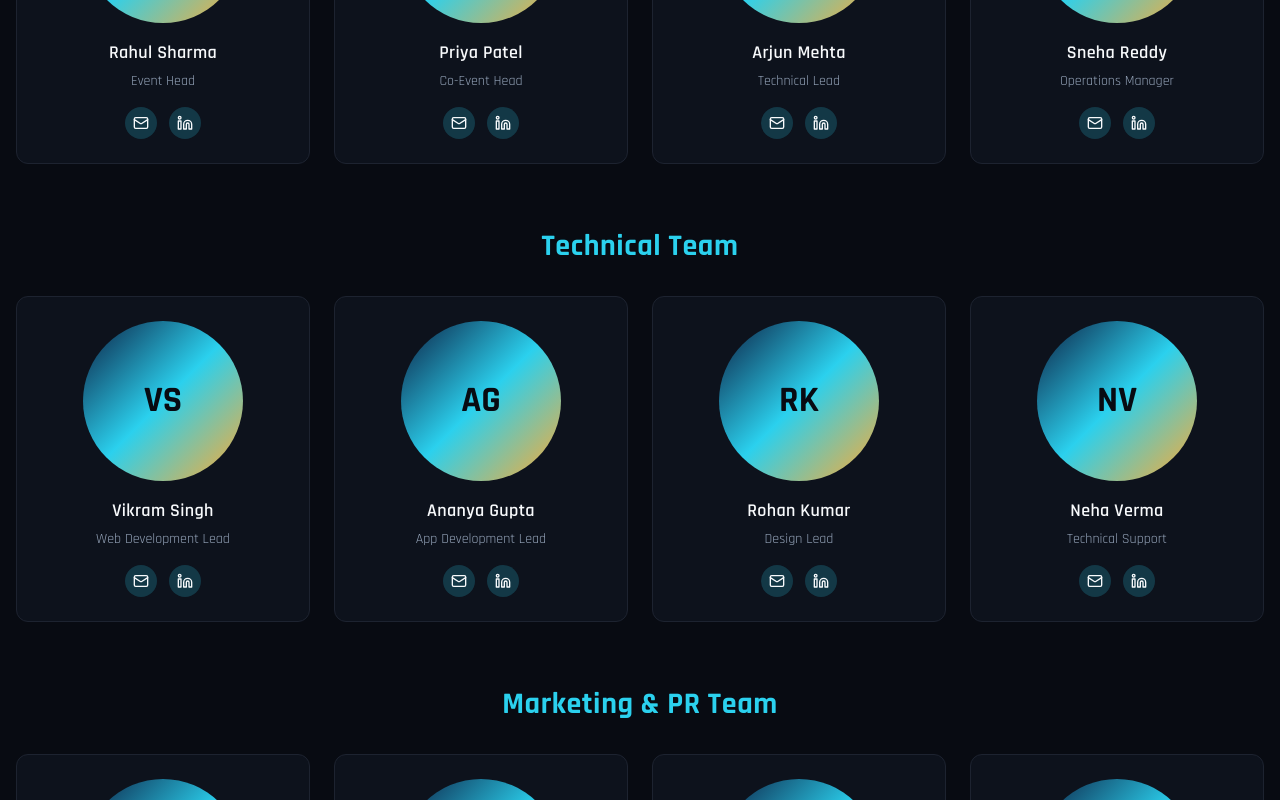
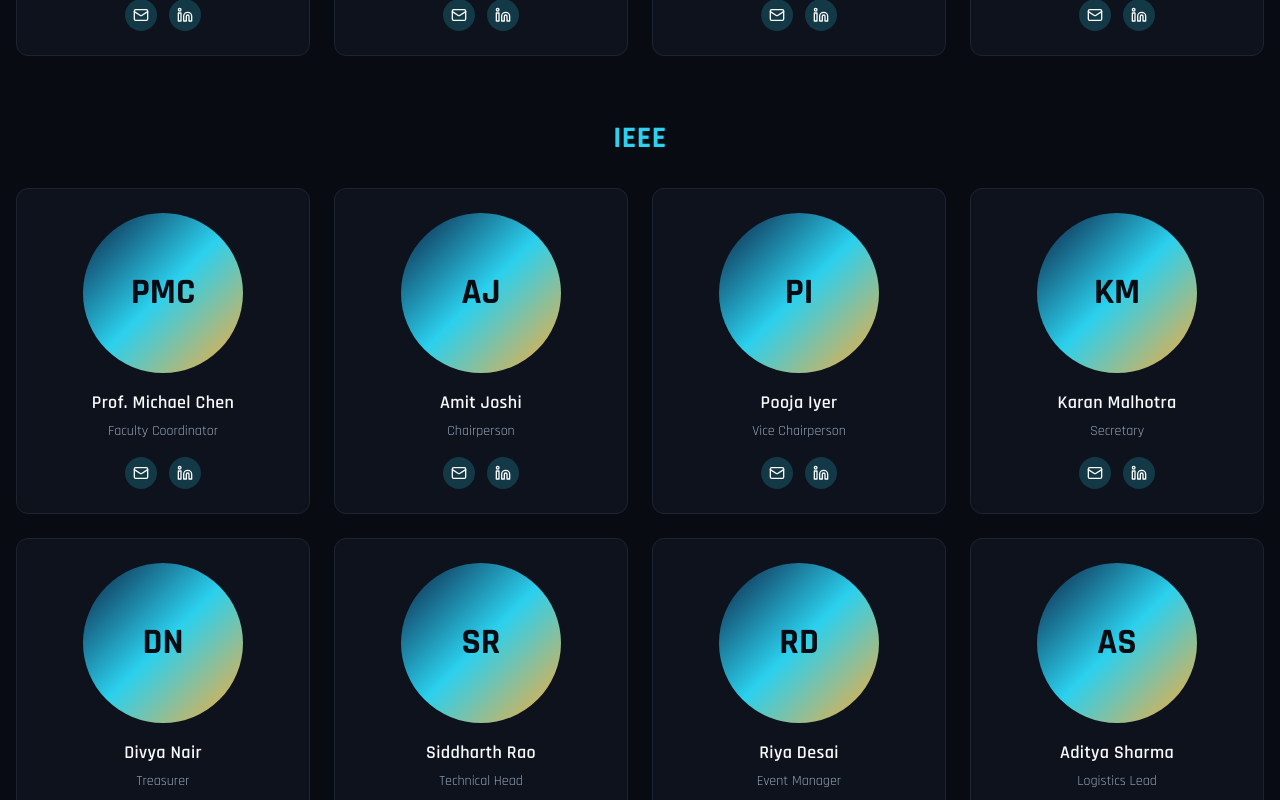
Before and after one commit to CodeWithRushil/arrival-event-hub, a React (Vite) app: page /team in a window 1280 px wide. Shown: the part 960-1760 px from the top of the page. Built offline with nearby package versions, Linux system fonts and the light colour scheme; the HTML template or start-up script is replaced by a standard one.

Commit message:
Refactor team section

```diff
--- a/src/pages/Team.tsx
+++ b/src/pages/Team.tsx
@@ -1,48 +1,31 @@
 import { Mail, Linkedin } from "lucide-react";
 
 const Team = () => {
-  const teamCategories = [
+  const clubs = [
     {
-      title: "Faculty Coordinators",
+      name: "SIAM",
       members: [
         { name: "Dr. Sarah Johnson", role: "Faculty Advisor", email: "sarah.j@college.edu" },
-        { name: "Prof. Michael Chen", role: "Technical Coordinator", email: "m.chen@college.edu" },
+        { name: "Rahul Sharma", role: "President", email: "rahul@college.edu" },
+        { name: "Priya Patel", role: "Vice President", email: "priya@college.edu" },
+        { name: "Arjun Mehta", role: "Technical Lead", email: "arjun@college.edu" },
+        { name: "Sneha Reddy", role: "Event Coordinator", email: "sneha@college.edu" },
+        { name: "Vikram Singh", role: "Web Development Lead", email: "vikram@college.edu" },
+        { name: "Ananya Gupta", role: "Marketing Head", email: "ananya@college.edu" },
+        { name: "Rohan Kumar", role: "Design Lead", email: "rohan@college.edu" },
       ],
     },
     {
-      title: "Core Organizing Committee",
+      name: "IEEE",
       members: [
-        { name: "Rahul Sharma", role: "Event Head", email: "rahul@college.edu" },
-        { name: "Priya Patel", role: "Co-Event Head", email: "priya@college.edu" },
-        { name: "Arjun Mehta", role: "Technical Lead", email: "arjun@college.edu" },
-        { name: "Sneha Reddy", role: "Operations Manager", email: "sneha@college.edu" },
-      ],
-    },
-    {
-      title: "Technical Team",
-      members: [
-        { name: "Vikram Singh", role: "Web Development Lead", email: "vikram@college.edu" },
-        { name: "Ananya Gupta", role: "App Development Lead", email: "ananya@college.edu" },
-        { name: "Rohan Kumar", role: "Design Lead", email: "rohan@college.edu" },
-        { name: "Neha Verma", role: "Technical Support", email: "neha@college.edu" },
-      ],
-    },
-    {
-      title: "Marketing & PR Team",
-      members: [
-        { name: "Amit Joshi", role: "Marketing Head", email: "amit@college.edu" },
-        { name: "Pooja Iyer", role: "Social Media Lead", email: "pooja@college.edu" },
-        { name: "Karan Malhotra", role: "Content Head", email: "karan@college.edu" },
-        { name: "Divya Nair", role: "PR Coordinator", email: "divya@college.edu" },
-      ],
-    },
-    {
-      title: "Logistics & Operations",
-      members: [
-        { name: "Siddharth Rao", role: "Logistics Head", email: "siddharth@college.edu" },
-        { name: "Riya Desai", role: "Venue Coordinator", email: "riya@college.edu" },
-        { name: "Aditya Sharma", role: "Registration Lead", email: "aditya@college.edu" },
-        { name: "Kavya Menon", role: "Hospitality Head", email: "kavya@college.edu" },
+        { name: "Prof. Michael Chen", role: "Faculty Coordinator", email: "m.chen@college.edu" },
+        { name: "Amit Joshi", role: "Chairperson", email: "amit@college.edu" },
+        { name: "Pooja Iyer", role: "Vice Chairperson", email: "pooja@college.edu" },
+        { name: "Karan Malhotra", role: "Secretary", email: "karan@college.edu" },
+        { name: "Divya Nair", role: "Treasurer", email: "divya@college.edu" },
+        { name: "Siddharth Rao", role: "Technical Head", email: "siddharth@college.edu" },
+        { name: "Riya Desai", role: "Event Manager", email: "riya@college.edu" },
+        { name: "Aditya Sharma", role: "Logistics Lead", email: "aditya@college.edu" },
       ],
     },
   ];
@@ -60,16 +43,16 @@ const Team = () => {
           </p>
         </div>
 
-        {/* Team Categories */}
+        {/* Club Sections */}
         <div className="space-y-16">
-          {teamCategories.map((category, categoryIndex) => (
-            <div key={categoryIndex} className="animate-fade-in" style={{ animationDelay: `${categoryIndex * 0.1}s` }}>
+          {clubs.map((club, clubIndex) => (
+            <div key={clubIndex} className="animate-fade-in" style={{ animationDelay: `${clubIndex * 0.1}s` }}>
               <h2 className="text-3xl font-bold mb-8 text-center text-primary">
-                {category.title}
+                {club.name}
               </h2>
 
               <div className="grid grid-cols-1 md:grid-cols-2 lg:grid-cols-4 gap-6">
-                {category.members.map((member, memberIndex) => (
+                {club.members.map((member, memberIndex) => (
                   <div
                     key={memberIndex}
                     className="bg-card rounded-lg border border-border p-6 hover:border-primary transition-all duration-300 hover:shadow-glow-cyan group"
```
